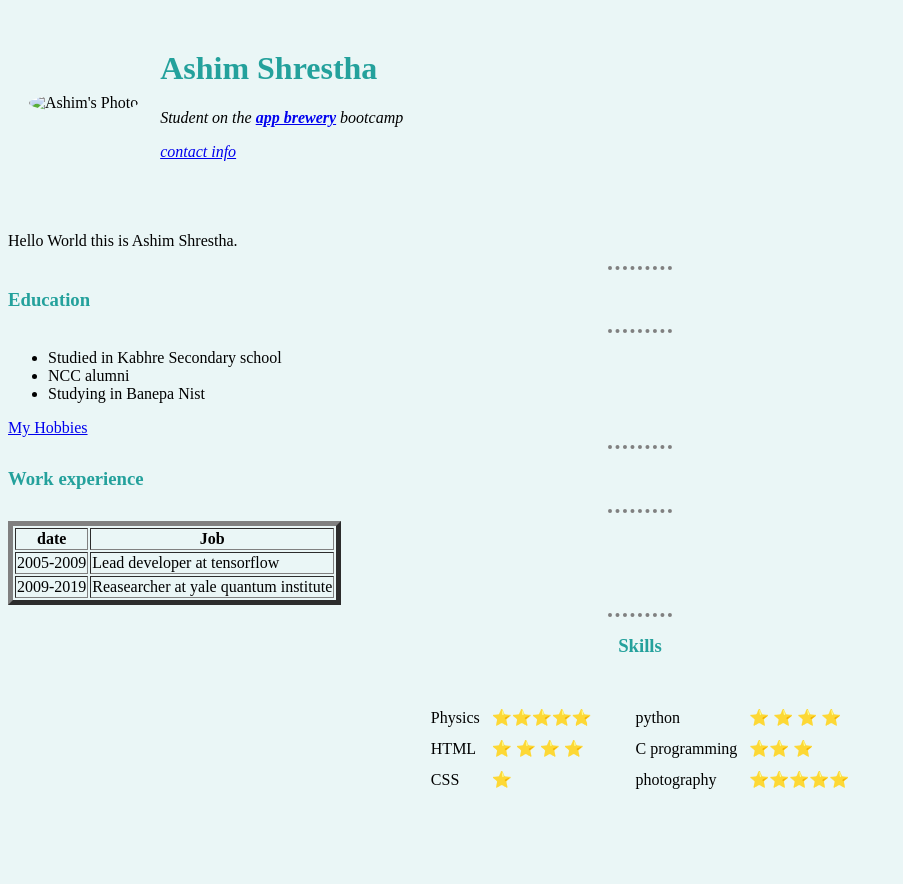
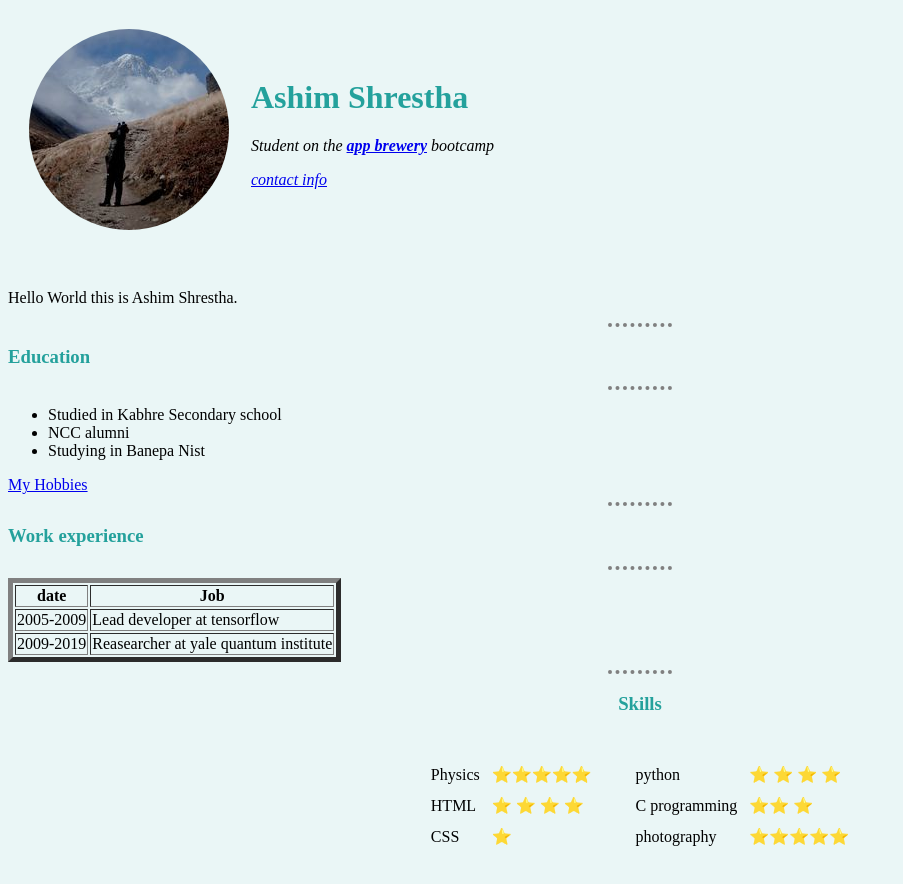
Before and after one commit to ashimst/cv, a plain HTML site: page index.html in a window 1280 px wide. Shown: the whole page, without its empty margins (0-903 px from the left). Before the commit the page ends 829 px from the top, so only its background shows below. Drawn offline with Linux system fonts and the light colour scheme.

Commit message:
Update index.html

```diff
--- a/index.html
+++ b/index.html
@@ -10,7 +10,7 @@
 <body>
   <table cellspacing="20">
     <tr>
-      <td> <img class="circular" src="images/ashim.jpg" alt="Ashim's Photo"></td>
+      <td> <img class="circular" src="ashim.jpg" alt="Ashim's Photo"></td>
       <td>
         <h1> Ashim Shrestha</h1>
         <p> <em>Student on the <strong> <a href="https://www.appbrewery.co/">app brewery</a> </strong> bootcamp</em></p>
```
